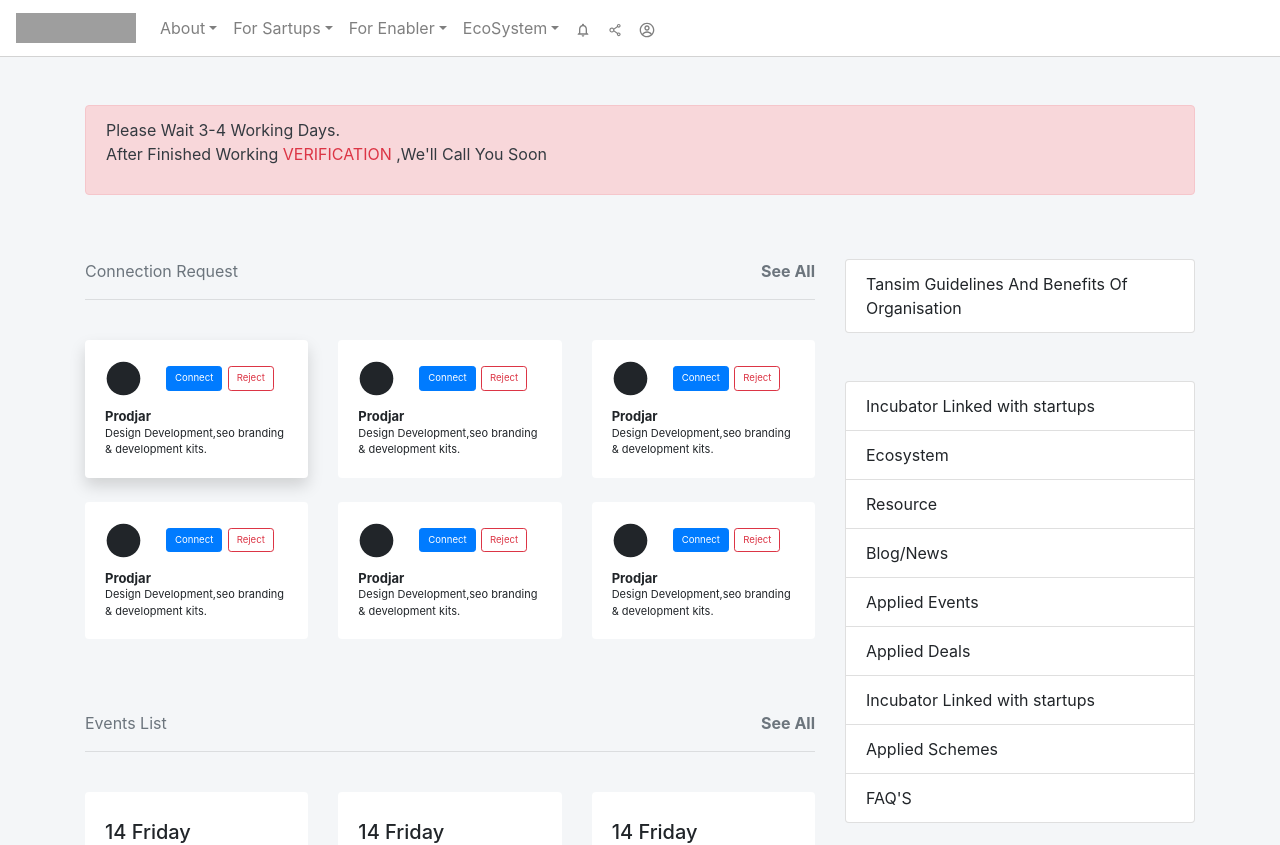
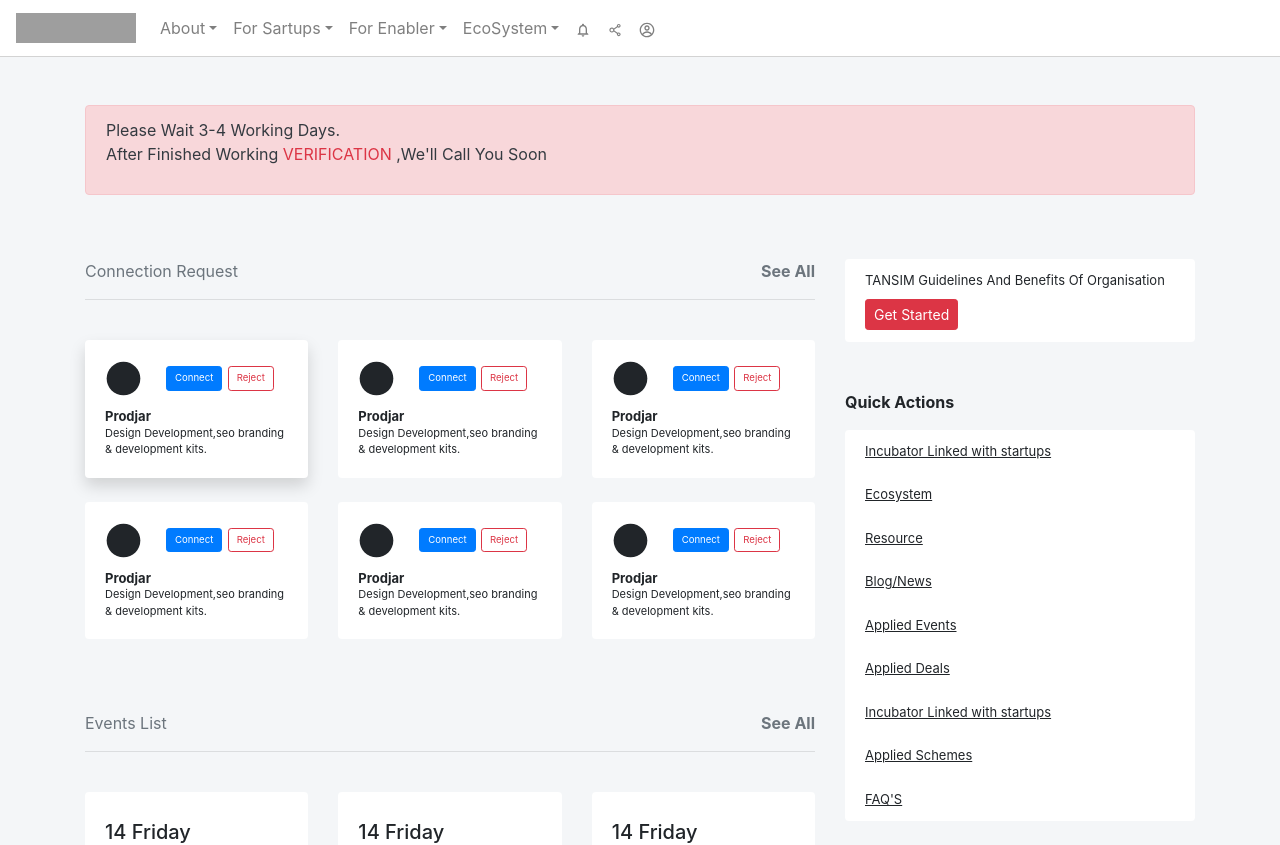
Before and after one commit to madhu1803/react5_tansim, a React (Create React App) app: page / in a window 1280 px wide. Shown: the top 845 px of the page. Built offline with nearby package versions, Linux system fonts and the light colour scheme; grey boxes are pictures that could not be loaded.

Commit message:
Sidebar done

```diff
--- /dev/null
+++ b/src/Components/Css/SideList.css
@@ -0,0 +1,9 @@
+.list-group-item {
+    border: none !important;
+    cursor: pointer;
+    font-size: 13px;
+}
+
+.underlined {
+    text-decoration: underline;
+}
--- a/src/Components/SideList.js
+++ b/src/Components/SideList.js
@@ -1,9 +1,21 @@
 import React, { Component } from "react";
-import { ListGroup } from "react-bootstrap";
-
+import { ListGroup, Button } from "react-bootstrap";
+import "./Css/SideList.css";
 export default class SideList extends Component {
   render() {
-    let { title, isBtn } = this.props;
-    return <ListGroup.Item>{title}</ListGroup.Item>;
+    let btn = null;
+    let { title, isBtn, isUnderlined } = this.props;
+    if (isBtn === true)
+      btn = (
+        <Button variant="danger" className="mt-2 btn-sm">
+          Get Started
+        </Button>
+      );
+    return (
+      <ListGroup.Item className={`${isUnderlined ? "underlined" : null}`}>
+        {title}
+        {btn}
+      </ListGroup.Item>
+    );
   }
 }
--- a/src/MajorComponents/Sidebar.js
+++ b/src/MajorComponents/Sidebar.js
@@ -7,21 +7,29 @@ export default class Sidebar extends Component {
       <div>
         <ListGroup className="mt-5">
           <SideList
-            title="Tansim Guidelines And Benefits Of Organisation"
+            title="TANSIM Guidelines And Benefits Of Organisation"
             isBtn={true}
           />
         </ListGroup>
-
-        <ListGroup className="mt-5">
-          <SideList title="Incubator Linked with startups" />
-          <SideList title="Ecosystem" />
-          <SideList title="Resource" />
-          <SideList title="Blog/News" />
-          <SideList title="Applied Events" />
-          <SideList title="Applied Deals" />
-          <SideList title="Incubator Linked with startups" />
-          <SideList title="Applied Schemes" />
-          <SideList title="FAQ'S" />
+        <p className="mt-5">
+          <strong>Quick Actions</strong>
+        </p>
+        <ListGroup>
+          <SideList
+            title="Incubator Linked with startups"
+            isUnderlined={true}
+          />
+          <SideList title="Ecosystem" isUnderlined={true} />
+          <SideList title="Resource" isUnderlined={true} />
+          <SideList title="Blog/News" isUnderlined={true} />
+          <SideList title="Applied Events" isUnderlined={true} />
+          <SideList title="Applied Deals" isUnderlined={true} />
+          <SideList
+            title="Incubator Linked with startups"
+            isUnderlined={true}
+          />
+          <SideList title="Applied Schemes" isUnderlined={true} />
+          <SideList title="FAQ'S" isUnderlined={true} />
         </ListGroup>
       </div>
     );
```
